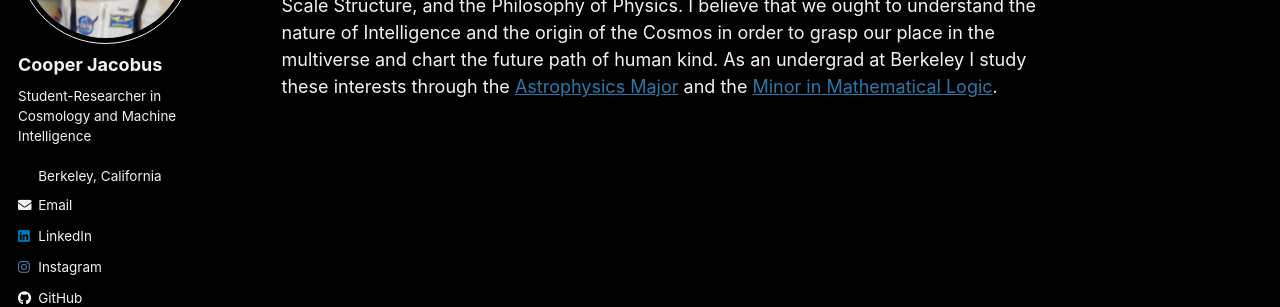
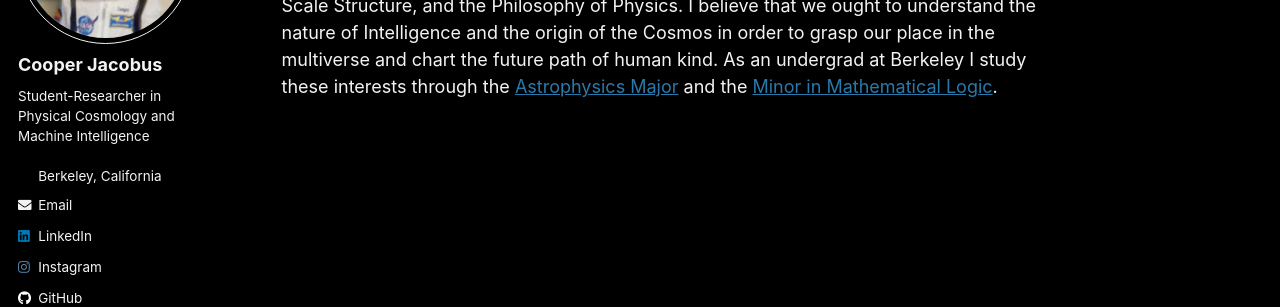
Before and after one commit to c-jacobus/c-jacobus.github.io, a Jekyll site: the page built from _pages/about.md, in a window 1280 px wide. Shown: the part 249-556 px from the top of the page. Built offline with Jekyll 4.4.1, drawn with Linux system fonts in a browser that asks for light colours; some web fonts are replaced.

Commit message:
Update _config.yml

```diff
--- a/_config.yml
+++ b/_config.yml
@@ -86,7 +86,7 @@ analytics:
 author:
   name             : "Cooper Jacobus"
   avatar           : "profile.png"
-  bio              : "Student-Researcher in Cosmology and Machine Intelligence"
+  bio              : "Student-Researcher in Physical Cosmology and Machine Intelligence"
   location         : Berkeley, California
   employer         :
   pubmed           :
```
